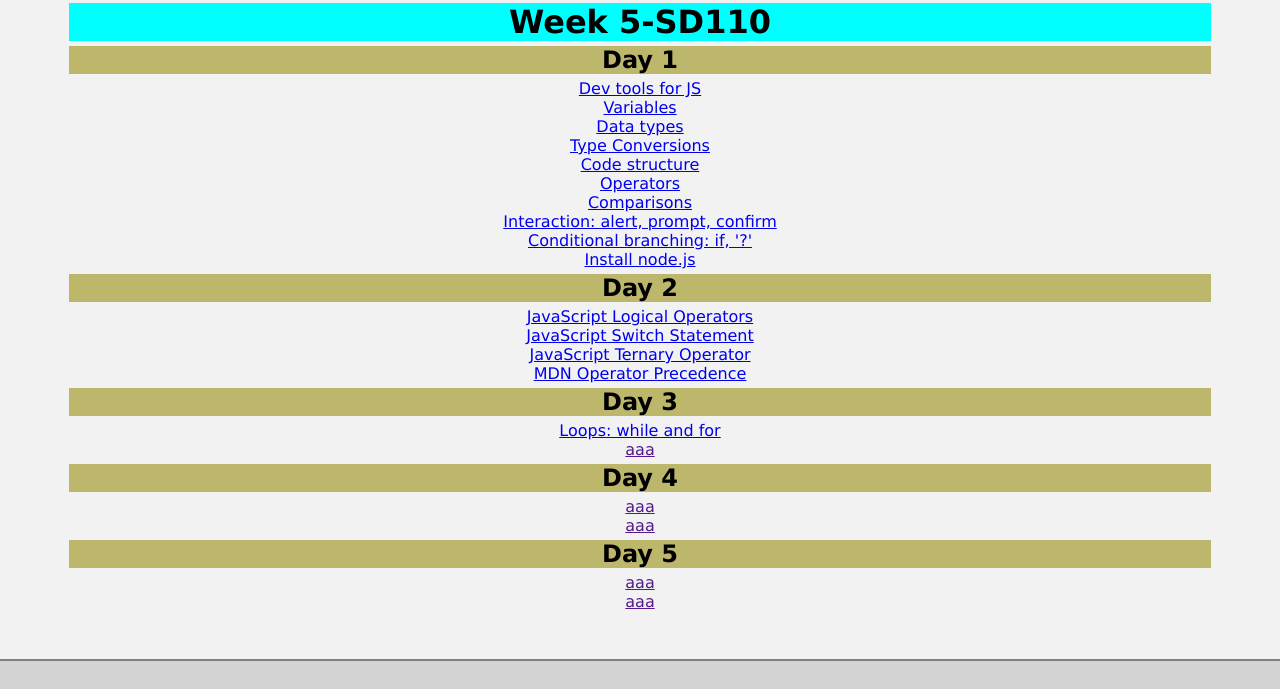
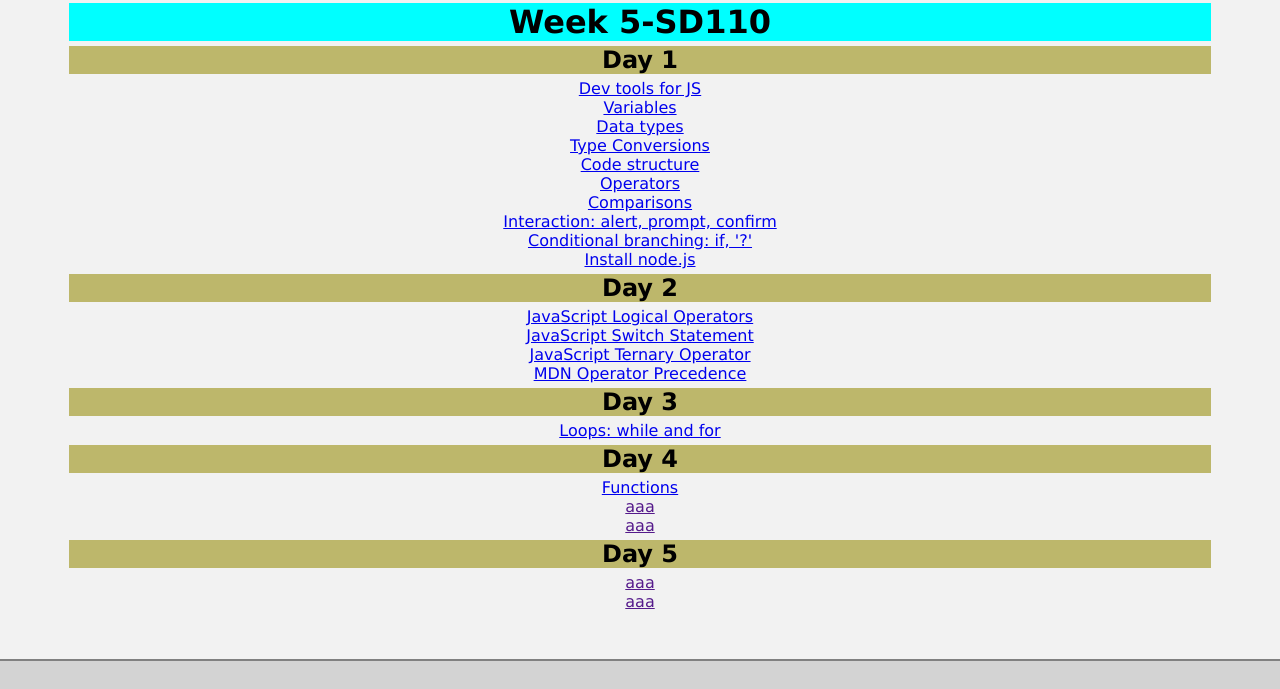
Before and after one commit to HaoGong73/portfoilo-site, a plain HTML site: page research.html in a window 1280 px wide. Shown: the part 1952-2641 px from the top of the page. Drawn offline with Linux system fonts and the light colour scheme.

Commit message:
daily modify

```diff
--- a/research.html
+++ b/research.html
@@ -132,8 +132,8 @@
       <a href="https://developer.mozilla.org/en-US/docs/Web/JavaScript/Reference/Operators/Operator_Precedence#table" target="_blank">MDN Operator Precedence</a><br>
       <h2>Day 3</h2>
       <a href="https://javascript.info/while-for" target="_blank">Loops: while and for</a><br>
-      <a href="" target="_blank">aaa</a><br>
       <h2>Day 4</h2>
+      <a href="https://javascript.info/function-basics" target="_blank">Functions</a><br>
       <a href="" target="_blank">aaa</a><br>
       <a href="" target="_blank">aaa</a><br>
       <h2>Day 5</h2>
```
